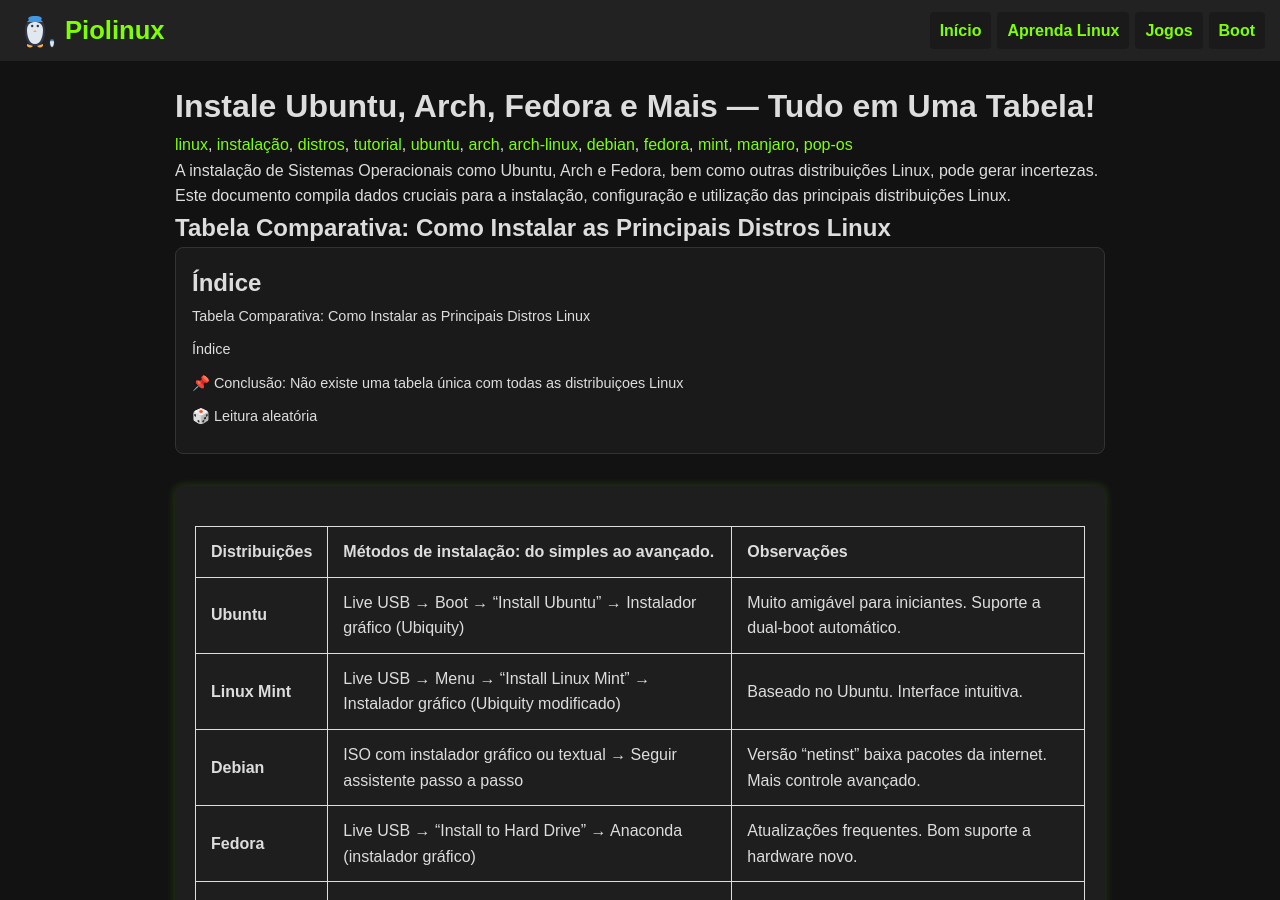
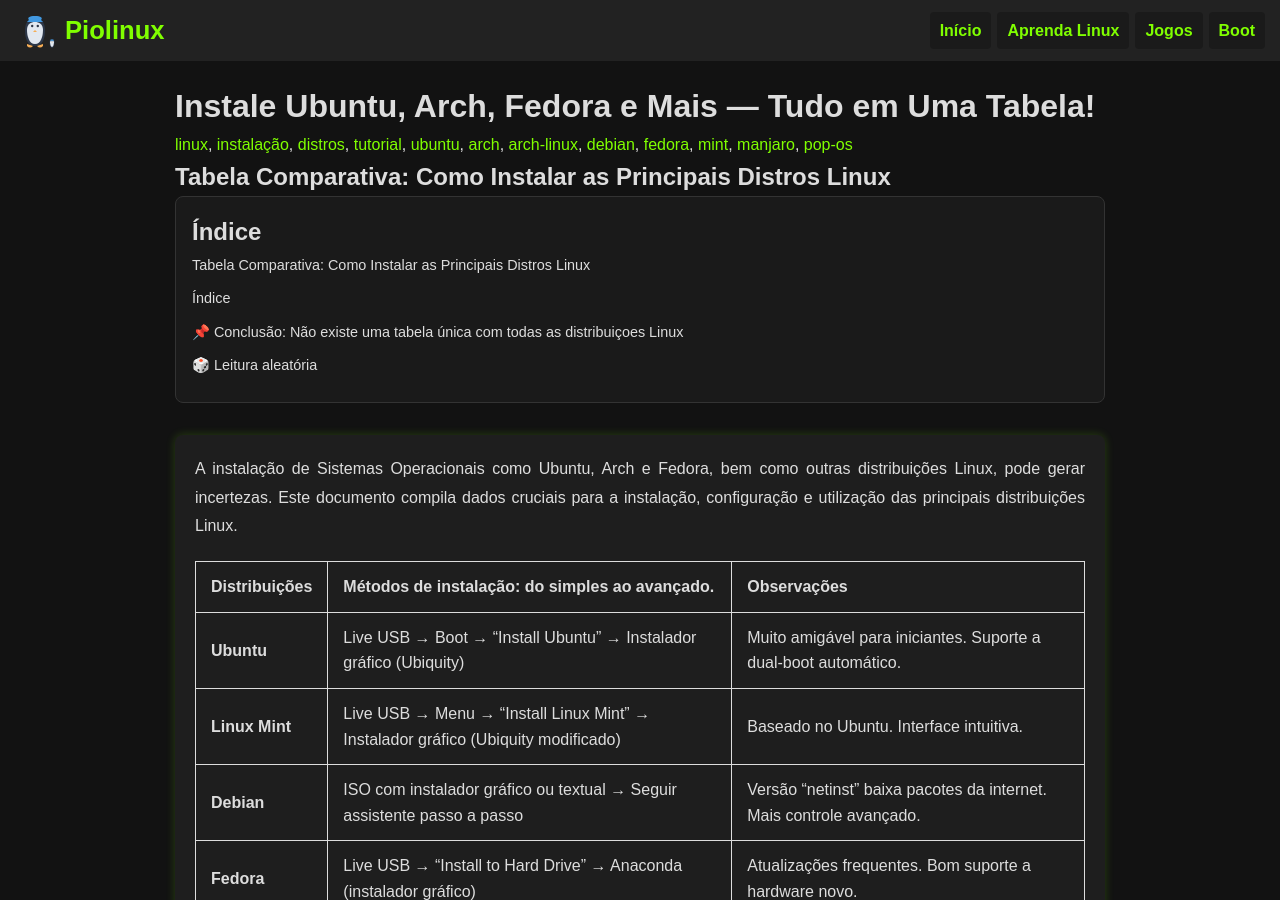
Before and after one commit to Piolinux/piolinux-site, a Jekyll site: the page built from _posts/2025-09-08-como-instalar-as-principais-distros-linux-em-uma-tabela.md, in a window 1280 px wide and 900 px high. Built offline with Jekyll 4.4.1, drawn with Linux system fonts in a browser that asks for light colours; part of the change alters nothing that is shown.

```diff
--- a/_posts/2025-09-08-como-instalar-as-principais-distros-linux-em-uma-tabela.md
+++ b/_posts/2025-09-08-como-instalar-as-principais-distros-linux-em-uma-tabela.md
@@ -20,7 +20,6 @@ permalink: /distros-linux-tabela/
 ---
 
 
-<p>A instalação de Sistemas Operacionais como Ubuntu, Arch e Fedora, bem como outras distribuições Linux, pode gerar incertezas. Este documento compila dados cruciais para a instalação, configuração e utilização das principais distribuições Linux.</p>
 
 
 <h2>Tabela Comparativa: Como Instalar as Principais Distros Linux</h2>
@@ -30,6 +29,7 @@ permalink: /distros-linux-tabela/
 
 
 <section class="post-content">
+<p>A instalação de Sistemas Operacionais como Ubuntu, Arch e Fedora, bem como outras distribuições Linux, pode gerar incertezas. Este documento compila dados cruciais para a instalação, configuração e utilização das principais distribuições Linux.</p>
 
 
 
```
